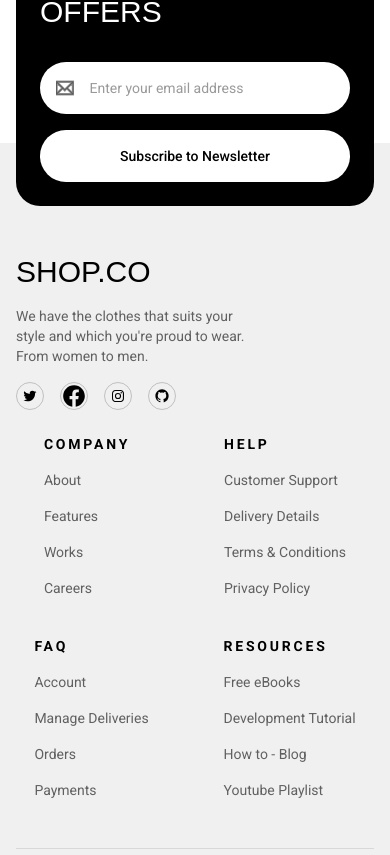
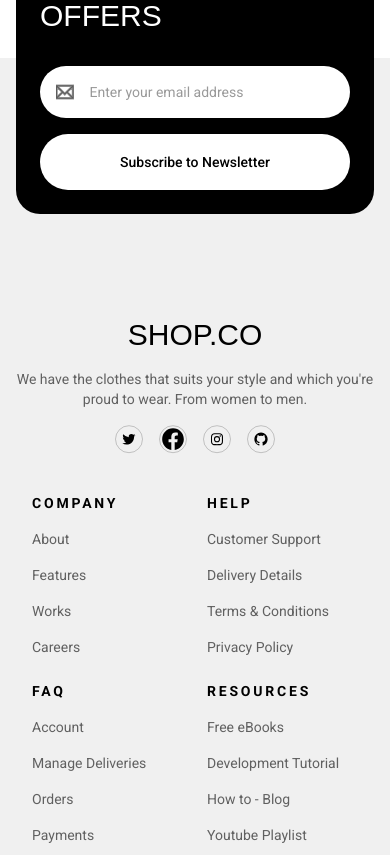
Before and after one commit to trishacapitle/clothing-ecommerce-frontend, a React (Vite) app: page / in a window 390 px wide. Shown: the part 4669-5524 px from the top of the page. Built offline with nearby package versions, Linux system fonts and the light colour scheme; a web font is replaced by a local one.

Commit message:
fix: layout problems, mobile layout issues

```diff
--- a/src/pages/LandingPage/components/Footer.jsx
+++ b/src/pages/LandingPage/components/Footer.jsx
@@ -5,16 +5,16 @@ import {
   BiLogoTwitter,
 } from "react-icons/bi";
 import { TfiEmail } from "react-icons/tfi";
+import Button from "../../../components/ui/Button";
 
 const Footer = () => {
   return (
-    <div className="relative m-auto w-[100dvw] px-4 sm:px-[10dvw]">
-      <div className="absolute bottom-0 left-0 -z-99 h-[100dvh] w-full bg-[#F0F0F0] sm:h-[500px]"></div>
-      <div className="newsletter mb-12 flex flex-col items-center justify-between gap-8 rounded-3xl bg-black p-6 text-white sm:flex-row sm:p-9 md:gap-20">
-        <h1 className="font-secondary text-3xl uppercase sm:text-4xl">
+    <div className="relative mt-60 w-[100dvw] bg-[#F0F0F0] px-4 sm:mt-40 sm:px-[10dvw]">
+      <div className="newsletter flex -translate-y-1/2 flex-col items-center justify-between gap-8 rounded-3xl bg-black p-6 text-white sm:flex-row sm:p-9">
+        <h1 className="font-secondary text-3xl uppercase md:text-4xl">
           stay upto date about our latest offers
         </h1>
-        <div className="font-primary flex w-full flex-col gap-4 sm:w-[80%]">
+        <div className="font-primary flex w-full max-w-md flex-col gap-4 md:w-[80%]">
           <div className="flex items-center gap-4 rounded-full bg-white px-4 py-4 text-black/40">
             <TfiEmail strokeWidth={1.5} size={20} />
             <input
@@ -23,19 +23,20 @@ const Footer = () => {
               className="w-full border-none bg-transparent text-sm text-black outline-none placeholder:text-black/40 sm:text-base"
             />
           </div>
-          <button className="w-full rounded-full bg-white py-4 text-sm font-medium text-black transition-all duration-300 ease-in-out hover:-translate-1 sm:text-base">
-            Subscribe to Newsletter
-          </button>
+          <Button
+            className="h-14 w-full bg-white py-4 text-sm font-medium text-black hover:shadow-[5px_8px_0px_0px_rgba(100,100,100)] sm:text-base"
+            title="Subscribe to Newsletter"
+          />
         </div>
       </div>
-      <div className="footer mb-12 flex flex-col gap-6 sm:flex-row sm:justify-between sm:gap-28">
-        <div className="flex w-60 flex-col gap-4 sm:gap-6">
+      <div className="footer flex -translate-y-1/10 flex-col gap-10 sm:flex-row sm:justify-between">
+        <div className="flex flex-col gap-4 text-center sm:w-60 sm:gap-6 sm:text-left">
           <h1 className="font-secondary text-3xl uppercase">shop.co</h1>
           <p className="font-primary text-sm text-black/60">
             We have the clothes that suits your style and which you're proud to
             wear. From women to men.
           </p>
-          <div className="flex gap-4">
+          <div className="flex justify-center gap-4 sm:justify-start">
             <div className="flex-center h-7 w-7 rounded-full border border-black/20 transition-all duration-300 ease-in-out hover:-translate-y-2 hover:border-black/40 hover:shadow-xl">
               <BiLogoTwitter />
             </div>
@@ -51,7 +52,7 @@ const Footer = () => {
             </div>
           </div>
         </div>
-        <div className="flex w-full flex-wrap justify-around gap-9.5 sm:justify-between">
+        <div className="mx-4 grid grid-cols-2 gap-6 md:grid-cols-4 cursor-pointer">
           <div className="font-primary flex flex-col gap-4 text-sm sm:text-base">
             <p className="font-bold tracking-[.2em] uppercase">Company</p>
             <p className="text-black/60 hover:text-black">About</p>
@@ -60,27 +61,27 @@ const Footer = () => {
             <p className="text-black/60 hover:text-black">Careers</p>
           </div>
           <div className="font-primary flex flex-col gap-4 text-sm sm:text-base">
-            <p className="font-bold tracking-[.2em] uppercase">Help</p>
-            <p className="text-black/60 hover:text-black">Customer Support</p>
-            <p className="text-black/60 hover:text-black">Delivery Details</p>
-            <p className="text-black/60 hover:text-black">Terms & Conditions</p>
-            <p className="text-black/60 hover:text-black">Privacy Policy</p>
+            <a className="font-bold tracking-[.2em] uppercase">Help</a>
+            <a className="text-black/60 hover:text-black">Customer Support</a>
+            <a className="text-black/60 hover:text-black">Delivery Details</a>
+            <a className="text-black/60 hover:text-black">Terms & Conditions</a>
+            <a className="text-black/60 hover:text-black">Privacy Policy</a>
           </div>
           <div className="font-primary flex flex-col gap-4 text-sm sm:text-base">
-            <p className="font-bold tracking-[.2em] uppercase">FAQ</p>
-            <p className="text-black/60 hover:text-black">Account</p>
-            <p className="text-black/60 hover:text-black">Manage Deliveries</p>
-            <p className="text-black/60 hover:text-black">Orders</p>
-            <p className="text-black/60 hover:text-black">Payments</p>
+            <a className="font-bold tracking-[.2em] uppercase">FAQ</a>
+            <a className="text-black/60 hover:text-black">Account</a>
+            <a className="text-black/60 hover:text-black">Manage Deliveries</a>
+            <a className="text-black/60 hover:text-black">Orders</a>
+            <a className="text-black/60 hover:text-black">Payments</a>
           </div>
           <div className="font-primary flex flex-col gap-4 text-sm sm:text-base">
-            <p className="font-bold tracking-[.2em] uppercase">Resources</p>
-            <p className="text-black/60 hover:text-black">Free eBooks</p>
-            <p className="text-black/60 hover:text-black">
+            <a className="font-bold tracking-[.2em] uppercase">Resources</a>
+            <a className="text-black/60 hover:text-black">Free eBooks</a>
+            <a className="text-black/60 hover:text-black">
               Development Tutorial
-            </p>
-            <p className="text-black/60 hover:text-black">How to - Blog</p>
-            <p className="text-black/60 hover:text-black">Youtube Playlist</p>
+            </a>
+            <a className="text-black/60 hover:text-black">How to - Blog</a>
+            <a className="text-black/60 hover:text-black">Youtube Playlist</a>
           </div>
         </div>
       </div>
```
